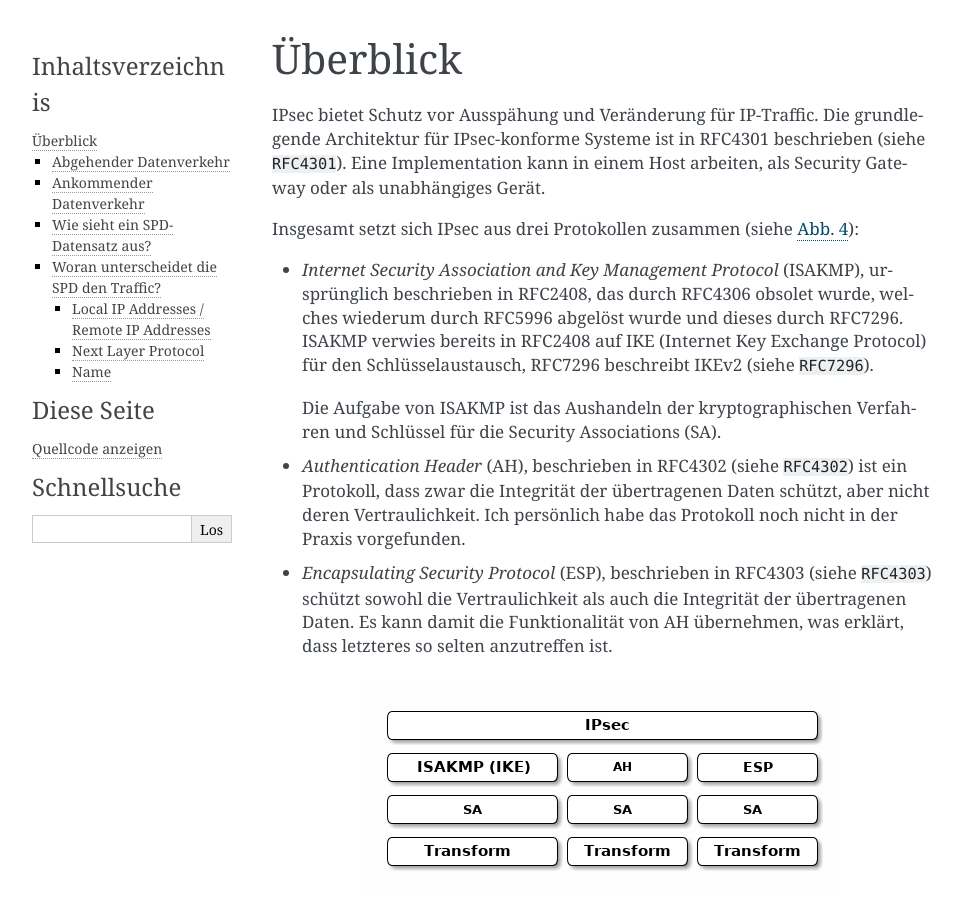
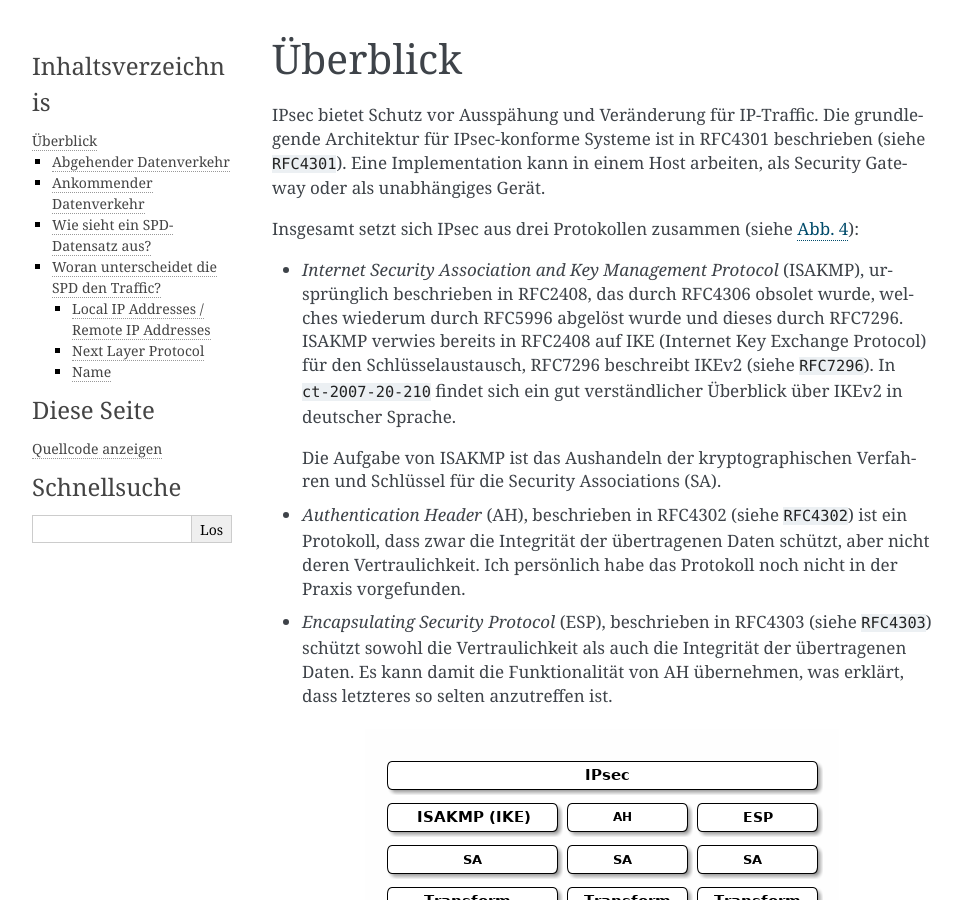
Before and after one commit to matwei-books/Fehlersuche-bei-IPsec-VPN-mit-IKEv2, a Sphinx documentation site: the page built from source/ikev2/ueberblick.rst, in a window 1280 px wide and 900 px high. Shown: the whole window, without its empty margins (148-1110 px from the left). Built offline with Sphinx 7.4.7, drawn with Linux system fonts in a browser that asks for light colours; cross-references to code outside the pages are shown as plain code.

Commit message:
zusätzliche Literaturstelle zu IKEv2

```diff
--- a/source/ikev2/ueberblick.rst
+++ b/source/ikev2/ueberblick.rst
@@ -25,6 +25,8 @@ Insgesamt setzt sich IPsec aus drei Protokollen zusammen
   auf IKE (Internet Key Exchange Protocol)
   für den Schlüsselaustausch,
   RFC7296 beschreibt IKEv2 (siehe :cite:`RFC7296`).
+  In :cite:`ct-2007-20-210` findet sich
+  ein gut verständlicher Überblick über IKEv2 in deutscher Sprache.
 
   Die Aufgabe von ISAKMP ist das Aushandeln der kryptographischen Verfahren und
   Schlüssel für die Security Associations (SA).
--- a/source/troubleshoot-ipsec.bib
+++ b/source/troubleshoot-ipsec.bib
@@ -425,3 +425,13 @@
   year={2017},
   publisher={Wiley}
 }
+@Article{ct-2007-20-210,
+  author   = {Dr. Andreas Steffen},
+  title    = {{Leichter tunneln | Wie IPSec-VPNs einfacher und flexibler werden sollen}},
+  journal  = {c't magazin für computer technik},
+  year     = {2007},
+  issn     = {0724-8679},
+  comment  = {Online 2008 veröffentlicht},
+  keywords = {ipsec, ikev2},
+  url      = {https://heise.de/-270056},
+}
```
